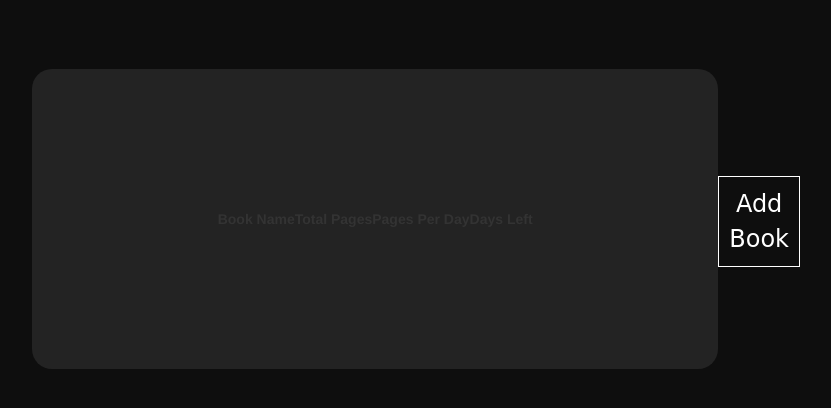
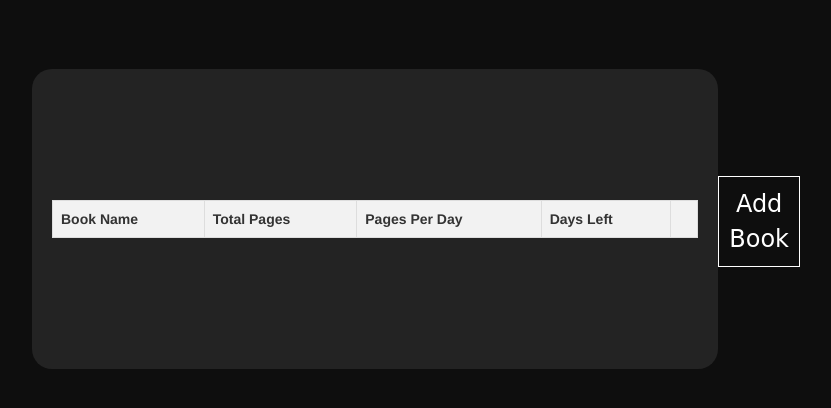
Before and after one commit to SuperXavier42/Page-Tracker, a Flask app: page / in a window 1280 px wide. Shown: the part 131-539 px from the top of the page, without its empty margins (224-1055 px from the left). Run offline with Flask 3, Linux system fonts and the light colour scheme; a user stored in the database is signed in; lists and menus that the app fills with data are empty; some libraries are stand-ins or nearby versions.

Commit message:
style changes

```diff
--- a/static/style.css
+++ b/static/style.css
@@ -163,3 +163,15 @@ form{
 #new-book-submit{
   margin-top: 30px;
 }
+table {
+  width: 100%;
+  border-collapse: collapse;
+}
+th, td {
+  border: 1px solid #ddd;
+  padding: 8px;
+  text-align: left;
+}
+th {
+  background-color: #f2f2f2;
+}
```
